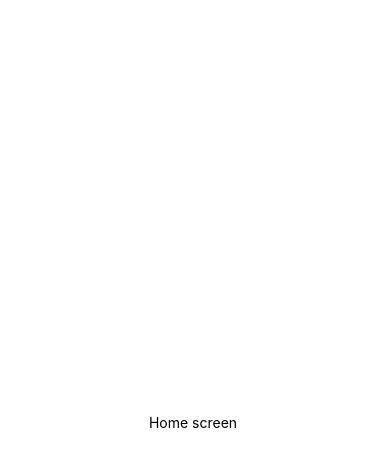
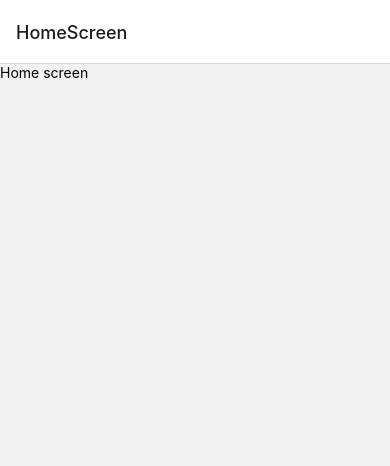
Before and after one commit to Max-256/deliv, a React Native app: screen / in a window 390 px wide. Shown: the top 466 px of the page. Built offline with nearby package versions, Linux system fonts and the light colour scheme.

Commit message:
add stack navigation

```diff
--- a/App.js
+++ b/App.js
@@ -1,22 +1,22 @@
+import "react-native-gesture-handler";
 import { StatusBar } from "expo-status-bar";
 import { StyleSheet, Text, View } from "react-native";
+import { createStackNavigator } from "@react-navigation/stack";
+import { NavigationContainer } from "@react-navigation/native";
 
 import HomeScreen from "./app/screens/HomeScreen";
 
 export default function App() {
+  const Stack = createStackNavigator();
+
   return (
-    <View style={styles.container}>
+    <>
       <StatusBar style="dark" backgroundColor="white" />
-      <HomeScreen />
-    </View>
+      <NavigationContainer>
+        <Stack.Navigator>
+          <Stack.Screen name="HomeScreen" component={HomeScreen} />
+        </Stack.Navigator>
+      </NavigationContainer>
+    </>
   );
 }
-
-const styles = StyleSheet.create({
-  container: {
-    flex: 1,
-    backgroundColor: "#fff",
-    alignItems: "center",
-    justifyContent: "center",
-  },
-});
--- a/package.json
+++ b/package.json
@@ -14,7 +14,10 @@
     "expo": "~48.0.15",
     "expo-status-bar": "~1.4.4",
     "react": "18.2.0",
-    "react-native": "0.71.8"
+    "react-native": "0.71.8",
+    "react-native-gesture-handler": "^2.10.0",
+    "react-native-safe-area-context": "4.5.0",
+    "react-native-screens": "~3.20.0"
   },
   "devDependencies": {
     "@babel/core": "^7.20.0"
```
Also changed, not shown: 1 other file (tests, documents, lock files or other folders).
